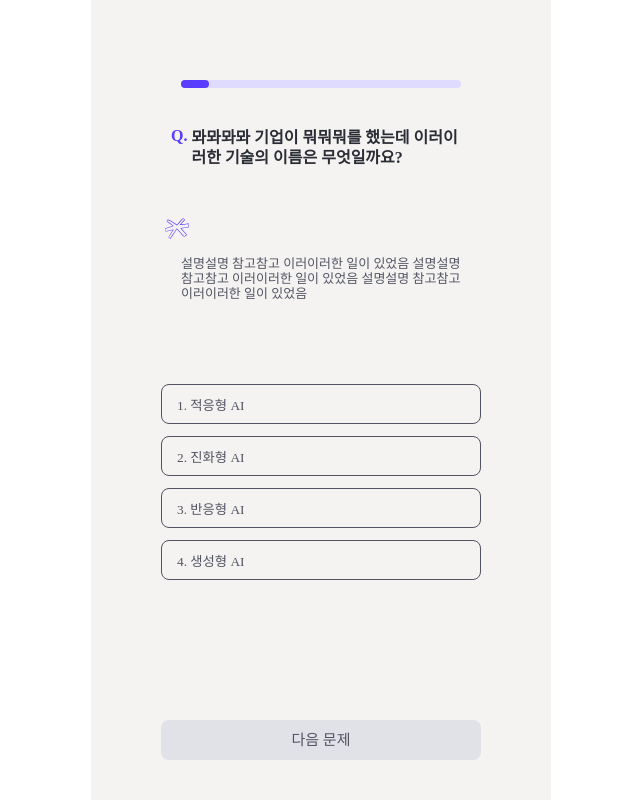
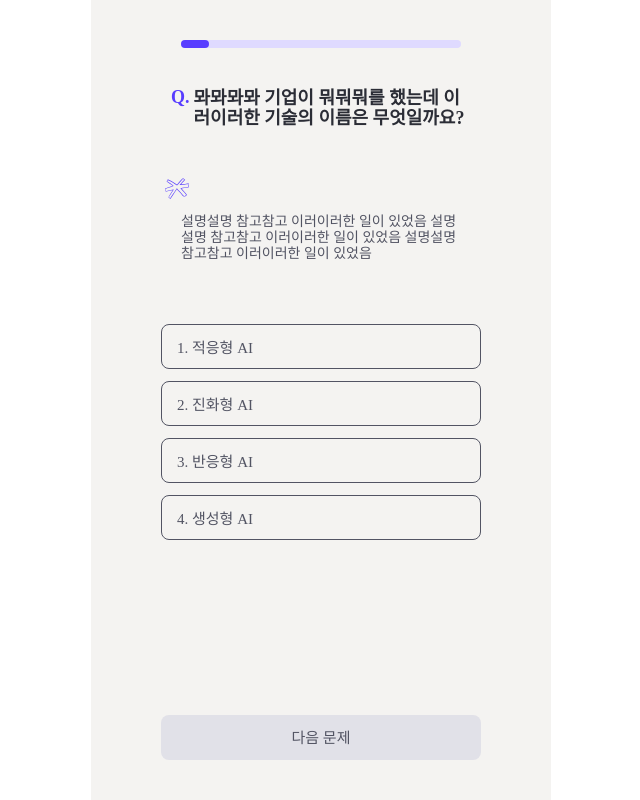
Before and after one commit to jwo0o0/2023_TechCheck, a Next.js app: page /quiz/1 in a window 1280 px wide. Shown: the whole page, without its empty margins (319-959 px from the left). Built offline with nearby package versions, Linux system fonts and the light colour scheme; a web font is replaced by a local one.

Commit message:
fix quiz page css

```diff
--- a/src/components/common/BottomBtn.tsx
+++ b/src/components/common/BottomBtn.tsx
@@ -26,7 +26,7 @@ export const BottomBtn = ({
 
 const Button = styled.button`
   width: 320px;
-  height: 40px;
+  height: 45px;
   padding: 0;
   border-radius: 8px;
 
--- a/src/components/quiz/Answers.tsx
+++ b/src/components/quiz/Answers.tsx
@@ -39,12 +39,13 @@ const AnswersContainer = styled.div`
 
 const Answer = styled.button`
   width: 320px;
-  height: 40px;
+  height: 45px;
   margin: 6px 0;
   padding: 0 15px;
   border-radius: 8px;
 
   font-family: "Pretendard";
+  font-size: 15px;
   font-weight: 500;
   background-color: transparent;
   color: #525463;
--- a/src/components/quiz/Explanation.tsx
+++ b/src/components/quiz/Explanation.tsx
@@ -17,7 +17,7 @@ export const Explanation = ({ explanation }: ExplanationProps) => {
 const Container = styled.div`
   width: 280px;
   height: 140px;
-  margin-bottom: 30px;
+  margin-bottom: 10px;
 
   display: flex;
   align-items: center;
@@ -34,7 +34,7 @@ const Container = styled.div`
 const Text = styled.div`
   font-family: "Pretendard";
   font-weight: 400;
-  font-size: 13px;
-  line-height: 15px;
+  font-size: 14px;
+  line-height: 16px;
   color: #525463;
 `;
--- a/src/components/quiz/Question.tsx
+++ b/src/components/quiz/Question.tsx
@@ -23,7 +23,7 @@ const QuestionContainer = styled.div`
 const QText = styled.div`
   color: #583dff;
   height: 40px;
-  font-size: 16px;
+  font-size: 18px;
   margin-right: 4px;
 
   font-family: "Pretendard";
@@ -32,7 +32,7 @@ const QText = styled.div`
 
 const QuestionText = styled.div`
   color: #2b2d36;
-  font-size: 16px;
+  font-size: 18px;
   line-height: 20px;
   font-family: "Pretendard";
   font-weight: 600;
--- a/src/components/quiz/QuizPage.tsx
+++ b/src/components/quiz/QuizPage.tsx
@@ -72,5 +72,5 @@ const ProgressbarContainer = styled.div`
   align-items: center;
   justify-content: center;
 
-  margin-top: 10vh;
+  margin-top: 5vh;
 `;
```
